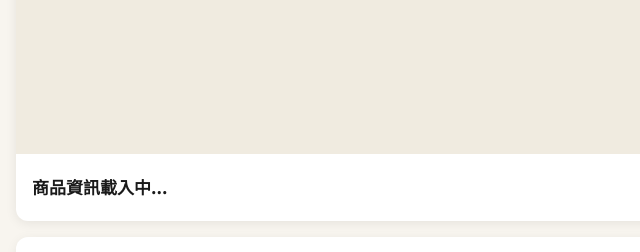
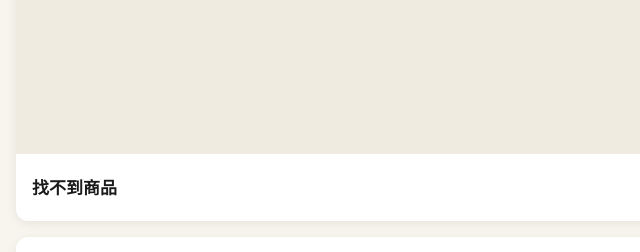
Before and after one commit to winniekao1031/mimi-sender, a website: page order.html in a window 1280 px wide. Shown: the part 1183-1435 px from the top of the page, 0-640 px from the left. Drawn offline with Linux system fonts and the light colour scheme.

Commit message:
Add files via upload

```diff
--- a/order.html
+++ b/order.html
@@ -280,7 +280,7 @@ async function loadProductData() {
   }
   // 填入畫面
   document.getElementById('productCode').textContent = code;
-  document.getElementById('productName').textContent = name || '商品資訊載入中...';
+  document.getElementById('productName').textContent = name || '找不到商品';
   document.getElementById('productPrice').textContent = price;
   if (cat) document.getElementById('productCat').textContent = `分類：${cat}`;
   if (imageUrl) {
@@ -290,7 +290,6 @@ async function loadProductData() {
   const sizeList = parseSizes(decodeURIComponent(sizes));
   renderSizes(sizeList);
 }
-loadProductData();
 
 // ── 解析尺寸 ──
 // 格式：「灰:5/7/9 黑:5/7」或「5/7/9/11」
@@ -385,6 +384,9 @@ async function submitOrder() {
     document.getElementById('submitBtn').textContent = '確認送出訂單';
   }
 }
+
+// 所有函數定義完才執行
+loadProductData();
 </script>
 </body>
 </html>
```
